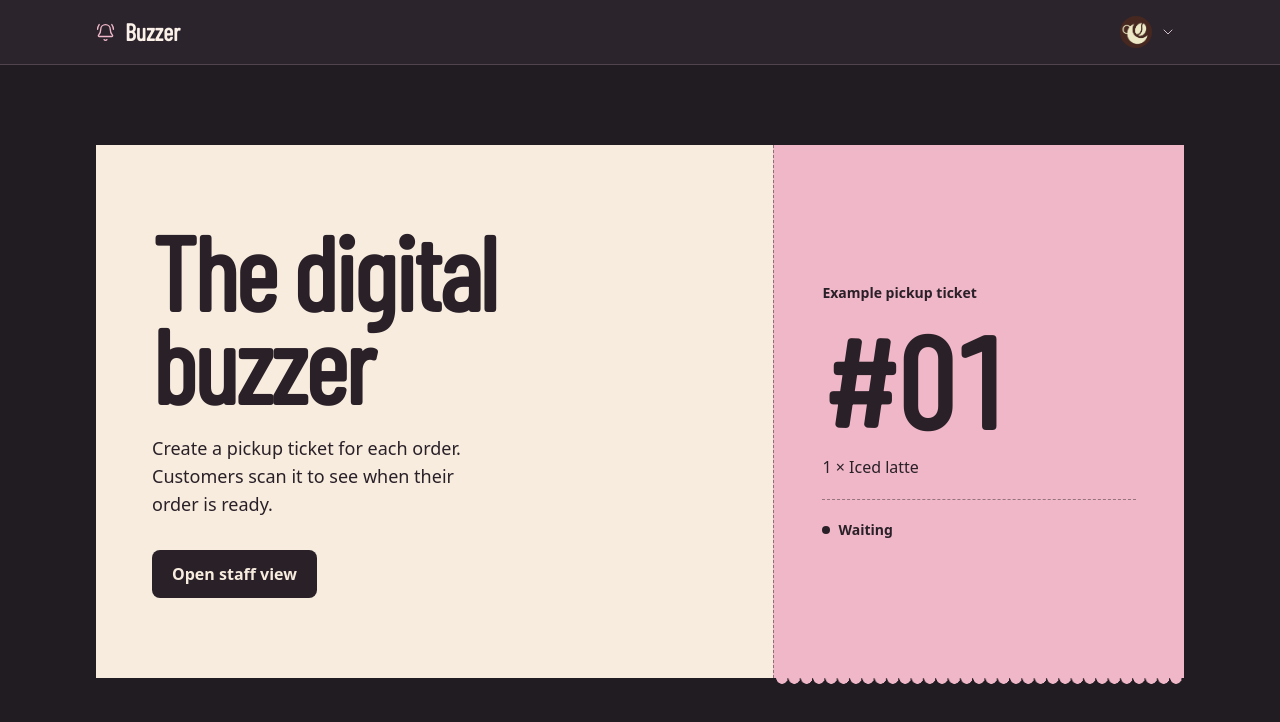
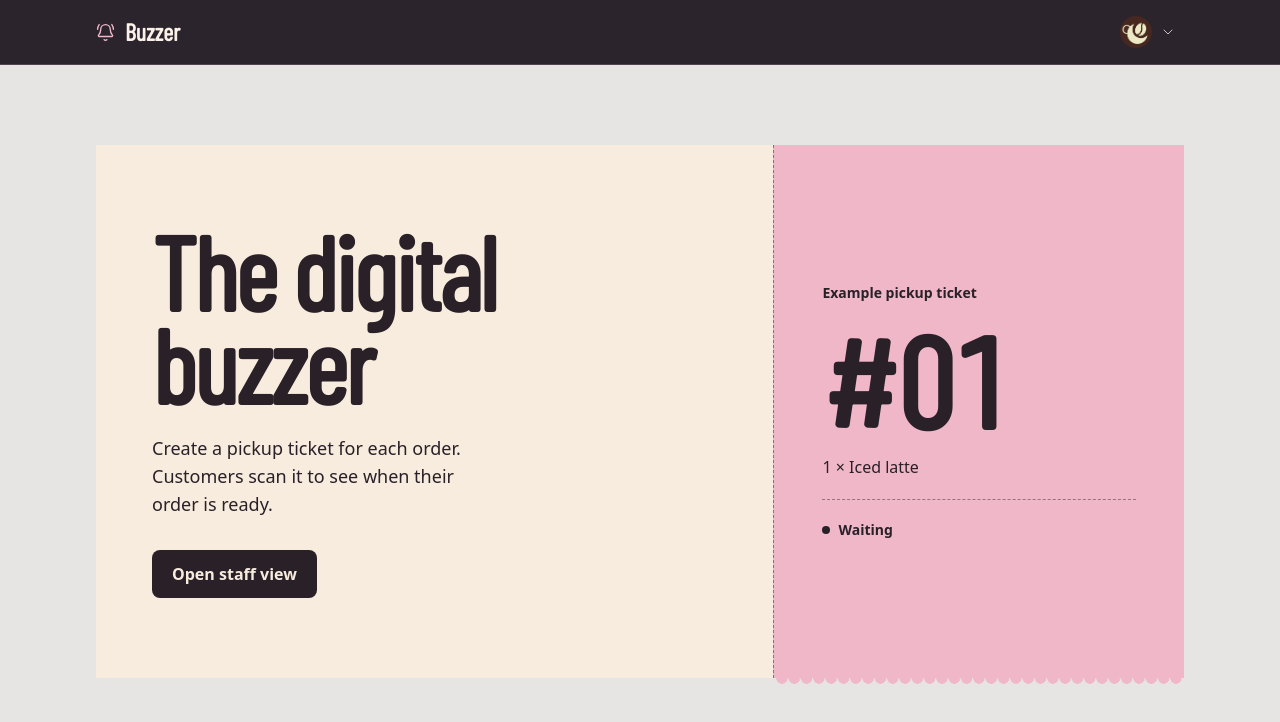
Before and after one commit to davidxx22/buzzer, a Next.js app: page / in a window 1280 px wide. Shown: the top 722 px of the page. Built offline with nearby package versions, Linux system fonts and the light colour scheme.

Commit message:
Use a shared stone background across Buzzer

```diff
--- a/src/app/globals.css
+++ b/src/app/globals.css
@@ -1,8 +1,8 @@
 @import "tailwindcss";
 
 :root {
-  color-scheme: dark;
-  --background: #211b22;
+  color-scheme: light;
+  --background: #e7e5e4;
   --foreground: var(--paper-light-ink);
   --card: #2b242c;
   --muted: #40343e;
@@ -28,7 +28,6 @@
 
 .staff-theme {
   color-scheme: light;
-  --background: #ffffff;
   --foreground: #211b22;
   --card: #ffffff;
   --muted: #f3f2f3;
@@ -193,7 +192,7 @@
 
 @layer base {
   body {
-    @apply bg-background font-sans text-foreground antialiased;
+    @apply bg-background font-sans text-paper-ink antialiased;
   }
 
   :focus-visible {
--- a/src/features/queue/queue-counts.tsx
+++ b/src/features/queue/queue-counts.tsx
@@ -5,7 +5,7 @@ export function QueueCounts({ tickets }: { tickets: QueueTicket[] }) {
   return (
     <dl className="grid grid-cols-3 gap-2 sm:gap-4">
       {ticketStatuses.map((status) => (
-        <Card key={status} className="min-w-0 rounded-xl bg-background px-2 py-4 sm:p-5">
+        <Card key={status} className="min-w-0 rounded-xl px-2 py-4 sm:p-5">
           <dt className="text-sm font-medium text-muted-foreground">{statusLabels[status]}</dt>
           <dd className="mt-1 font-display text-3xl leading-none font-semibold tabular-nums sm:text-4xl">
             {tickets.filter((ticket) => ticket.status === status).length}
--- a/src/features/queue/staff-queue.tsx
+++ b/src/features/queue/staff-queue.tsx
@@ -150,7 +150,7 @@ export function StaffQueue() {
                         const label = `No. ${number}`;
                         const action = ticket.status === "waiting" ? "Mark ready" : "Mark collected";
                         return (
-                          <li key={ticket.id} className="staff-ticket grid overflow-hidden rounded-r-lg border border-l-0 border-border bg-background md:items-center">
+                          <li key={ticket.id} className="staff-ticket grid overflow-hidden rounded-r-lg border border-l-0 border-border bg-card md:items-center">
                             <div className="ticket-paper staff-ticket-number row-span-2 grid content-center gap-px self-stretch px-2 py-3 text-center md:row-span-1" data-tone={ticket.status}>
                               <span className="text-xs leading-none font-semibold">No.</span>
                               <span className="font-display text-[2.125rem] leading-none font-semibold tabular-nums [overflow-wrap:anywhere] md:text-[2.5rem]">{number}</span>
@@ -188,7 +188,7 @@ export function StaffQueue() {
                 ))}
               </div>
             ) : (
-              <div className="rounded-lg border border-border bg-background px-6 py-10 text-center">
+              <div className="rounded-lg border border-border bg-card px-6 py-10 text-center">
                 <ClipboardList size={20} strokeWidth={1.75} className="mx-auto text-primary" aria-hidden="true" />
                 <p className="mt-3 font-bold">{view === "active" ? "No active orders" : "No collected orders yet"}</p>
                 <p className="mt-1 text-sm text-muted-foreground">
```
Also changed, not shown: 1 other file (tests, documents, lock files or other folders).
